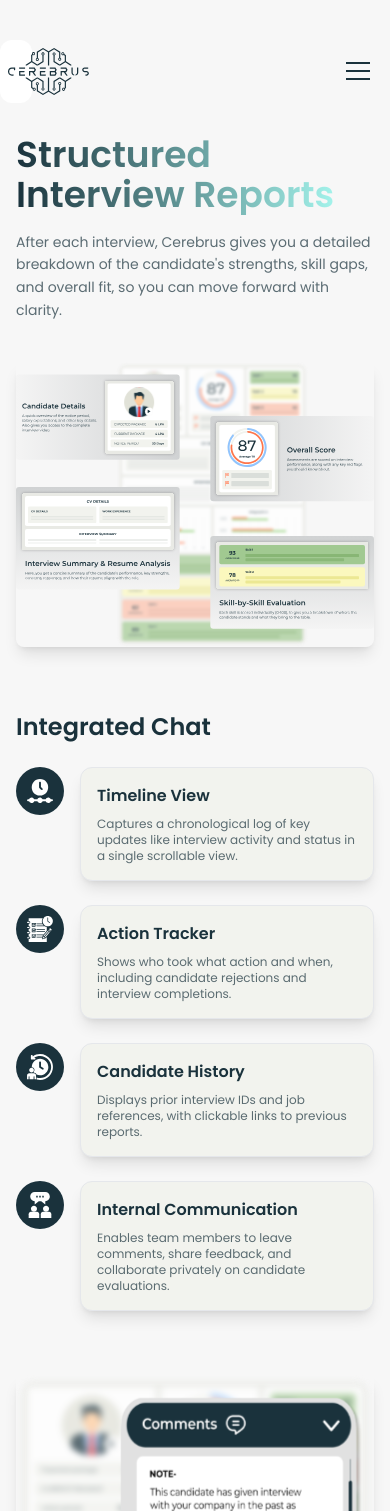
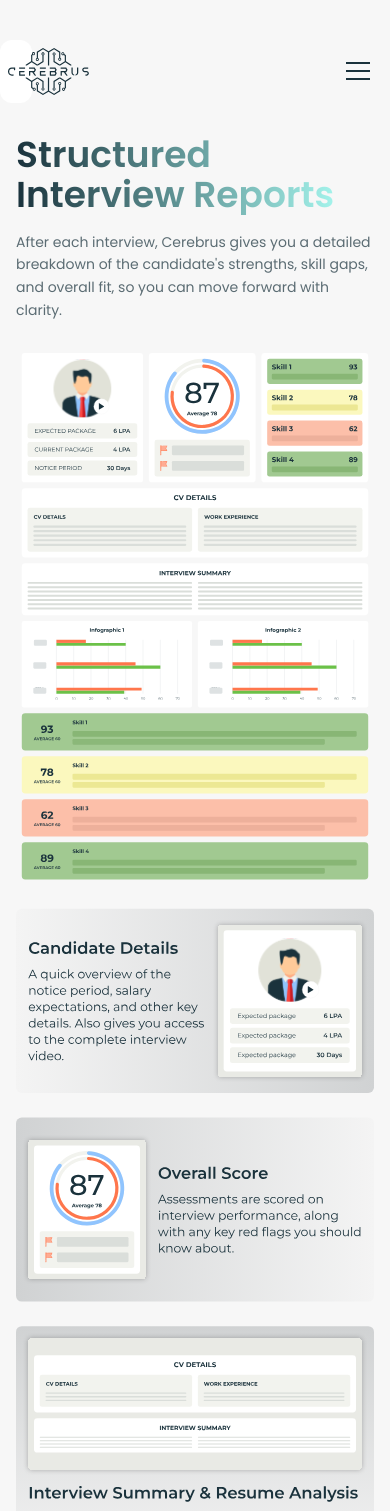
Before and after one commit to sakshamjaiswal1/cerebrus-frontend, a React (Vite) app: page /candidate-report in a window 390 px wide. Shown: the top 1511 px of the page. Built offline with nearby package versions, Linux system fonts and the light colour scheme.

Commit message:
candidate-report page fixes

```diff
--- a/src/components/candidateReport/IntegratedChat.tsx
+++ b/src/components/candidateReport/IntegratedChat.tsx
@@ -8,7 +8,7 @@ const IntegratedChat = () => {
 
         <div className="flex flex-col lg:flex-row gap-8 lg:gap-12">
           {/* Left Column - Feature Descriptions with Icons */}
-          <div className="space-y-6 lg:space-y-8">
+          <div className="space-y-6 lg:space-y-8 xl:block hidden">
             {/* Timeline View */}
             <div className="relative">
               <div className="flex items-start gap-4 lg:relative lg:w-full">
--- a/src/components/candidateReport/StructuredInterviewReports.tsx
+++ b/src/components/candidateReport/StructuredInterviewReports.tsx
@@ -16,8 +16,9 @@ const StructuredInterviewReports = () => {
           <img
             src="/report-1.svg"
             alt="Structured Interview Reports Dashboard"
-            className="w-full h-auto rounded-lg shadow-lg"
+            className="w-full h-auto rounded-lg shadow-lg max-md:hidden"
           />
+          <img src="/struct-int.svg" alt="" className="w-full h-auto rounded-lg max-md:block hidden -mt-40" />
         </div>
       </div>
     </section>
```
Also changed, not shown: public/struct-int.svg (added).
